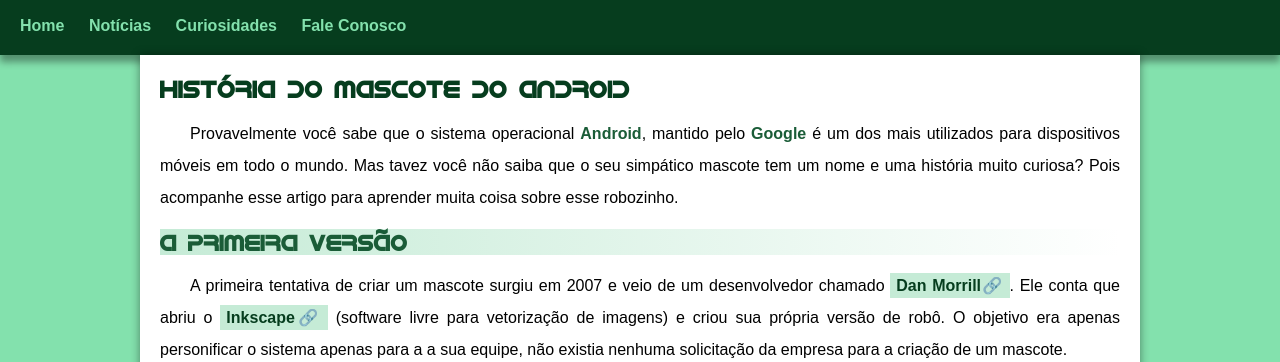
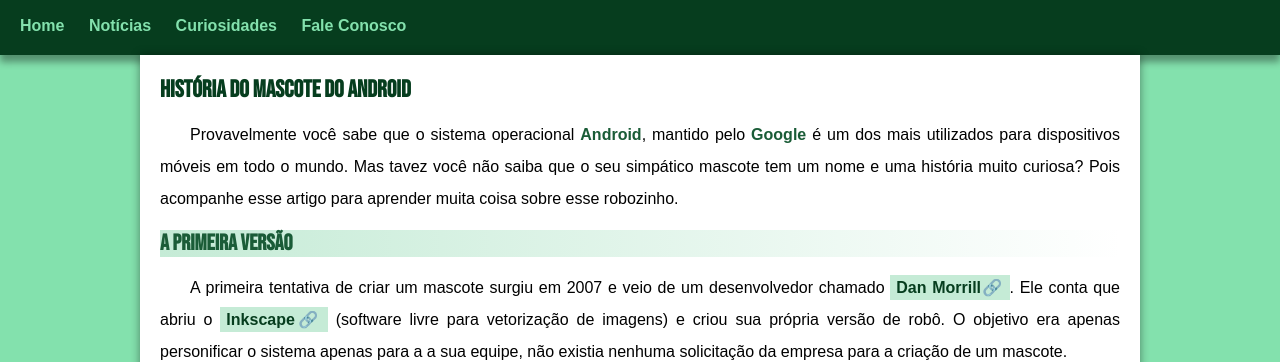
Before and after one commit to CauaHm/projeto-android, a plain HTML site: page index.html in a window 1280 px wide. Shown: the part 184-546 px from the top of the page. Drawn offline with Linux system fonts and the light colour scheme.

Commit message:
Update style.css

```diff
--- a/estilo/style.css
+++ b/estilo/style.css
@@ -97,11 +97,11 @@
 
 main h1 {
     color: var(--cor5);
-    font-family: var(--font-android);
+    font-family: var(--fonte-destaque);
 }
 
 main h2 {
-    font-family: var(--font-android);
+    font-family: var(--fonte-destaque);
     color: var(--cor4);
     font-size: 1.4em;
     background-image: linear-gradient(to right, var(--cor0), transparent);
```
